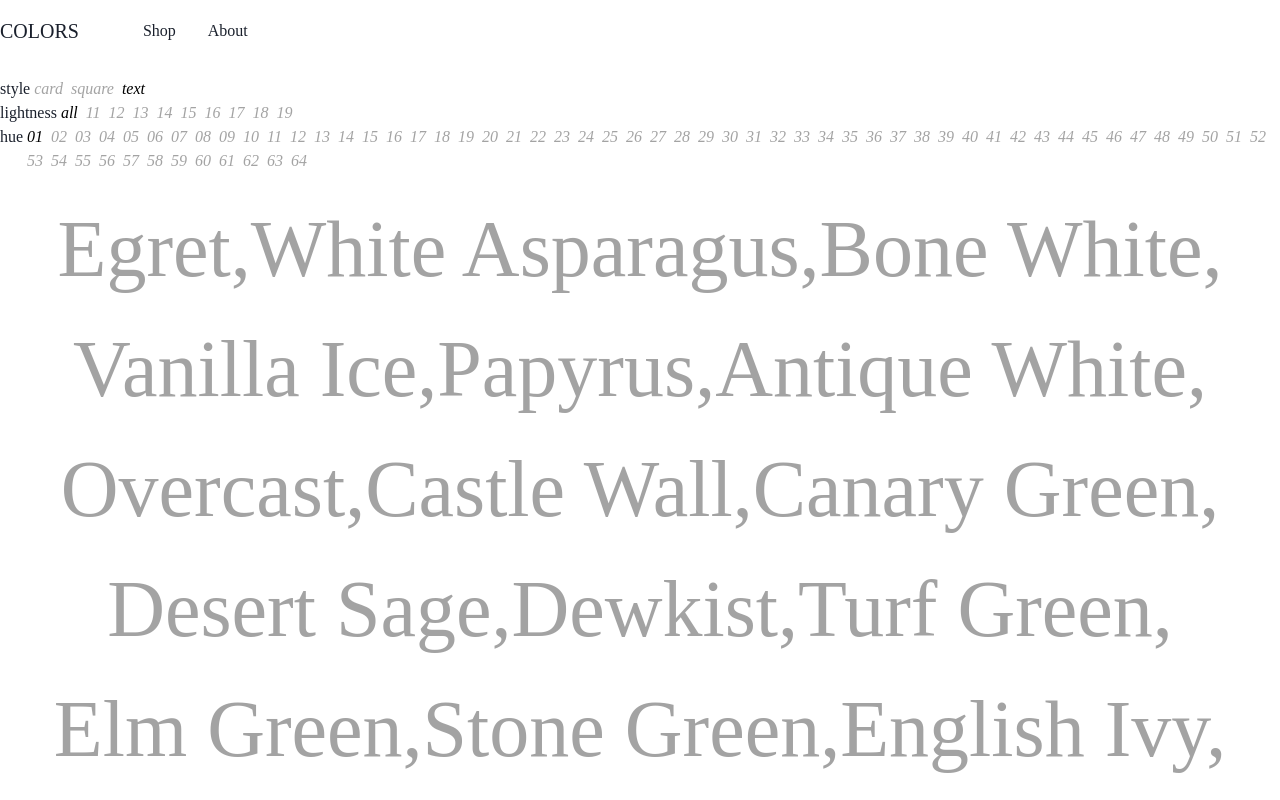
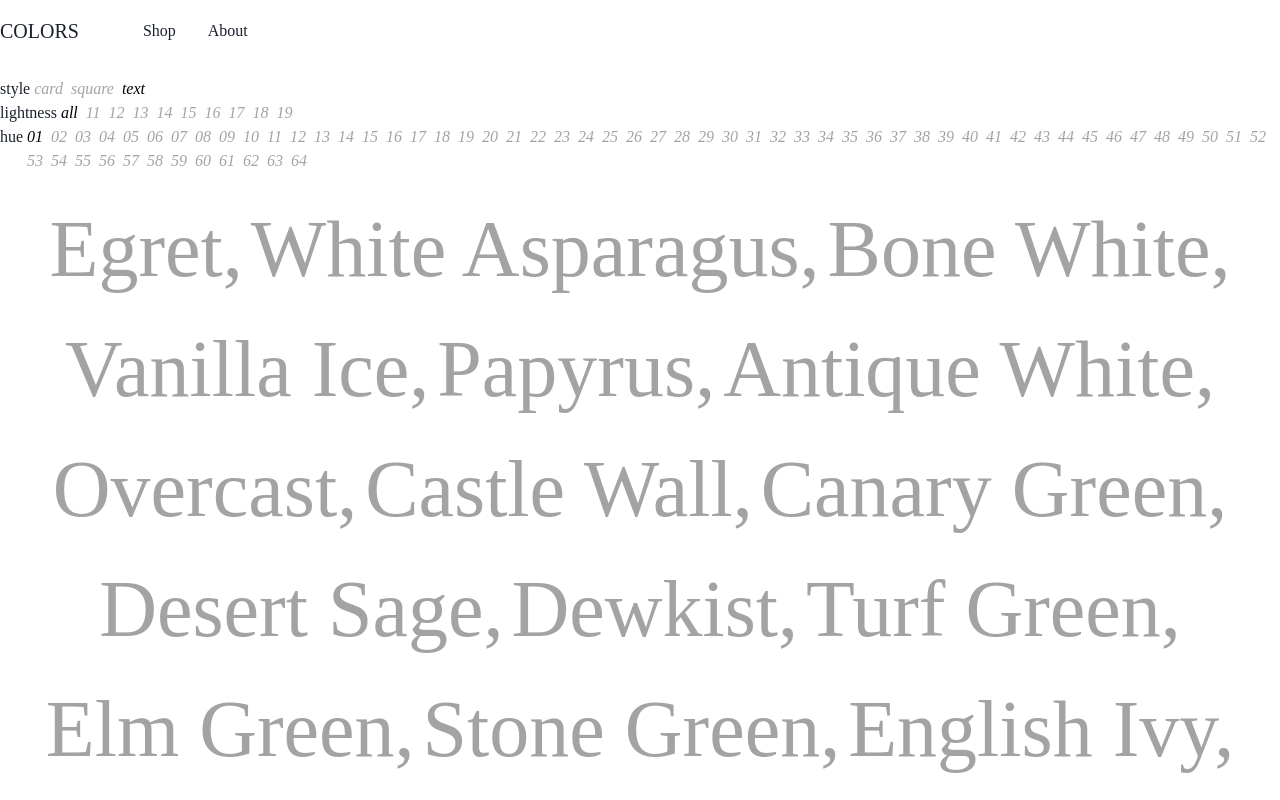
Before and after one commit to YOON3N4M/colors-nft, a Next.js app: page /shop in a window 1280 px wide. Both pictures are taken after a click on the button "text". Shown: the top 800 px of the page. Built offline with nearby package versions, Linux system fonts and the light colour scheme; a web font is replaced by a local one.

Commit message:
design: 디자인 일부 수정

```diff
--- a/src/components/ColorCard.tsx
+++ b/src/components/ColorCard.tsx
@@ -70,7 +70,7 @@ export default function ColorCard(props: ColorCardProps) {
 				</Box>
 			) : (
 				<Box
-					as={motion.div}
+					as={motion.button}
 					initial="offscreen"
 					whileInView="onscreenOpacity"
 					variants={scrollFadeInVariants}
--- a/src/containers/shop/ColorList.tsx
+++ b/src/containers/shop/ColorList.tsx
@@ -70,7 +70,8 @@ function ColorList(props: ColorListProps) {
 				columns={type === 'card' ? 5 : 6}
 				spacingY={type === 'text' ? 0 : 8}
 				justifyContent={'center'}
-				placeItems={'center'}
+				placeItems={type === 'text' ? 'start' : 'center'}
+				gap={type === 'text' ? 2 : 'initial'}
 			>
 				{/* {colorsArr.map((color) => (
 					<ColorCard
```
